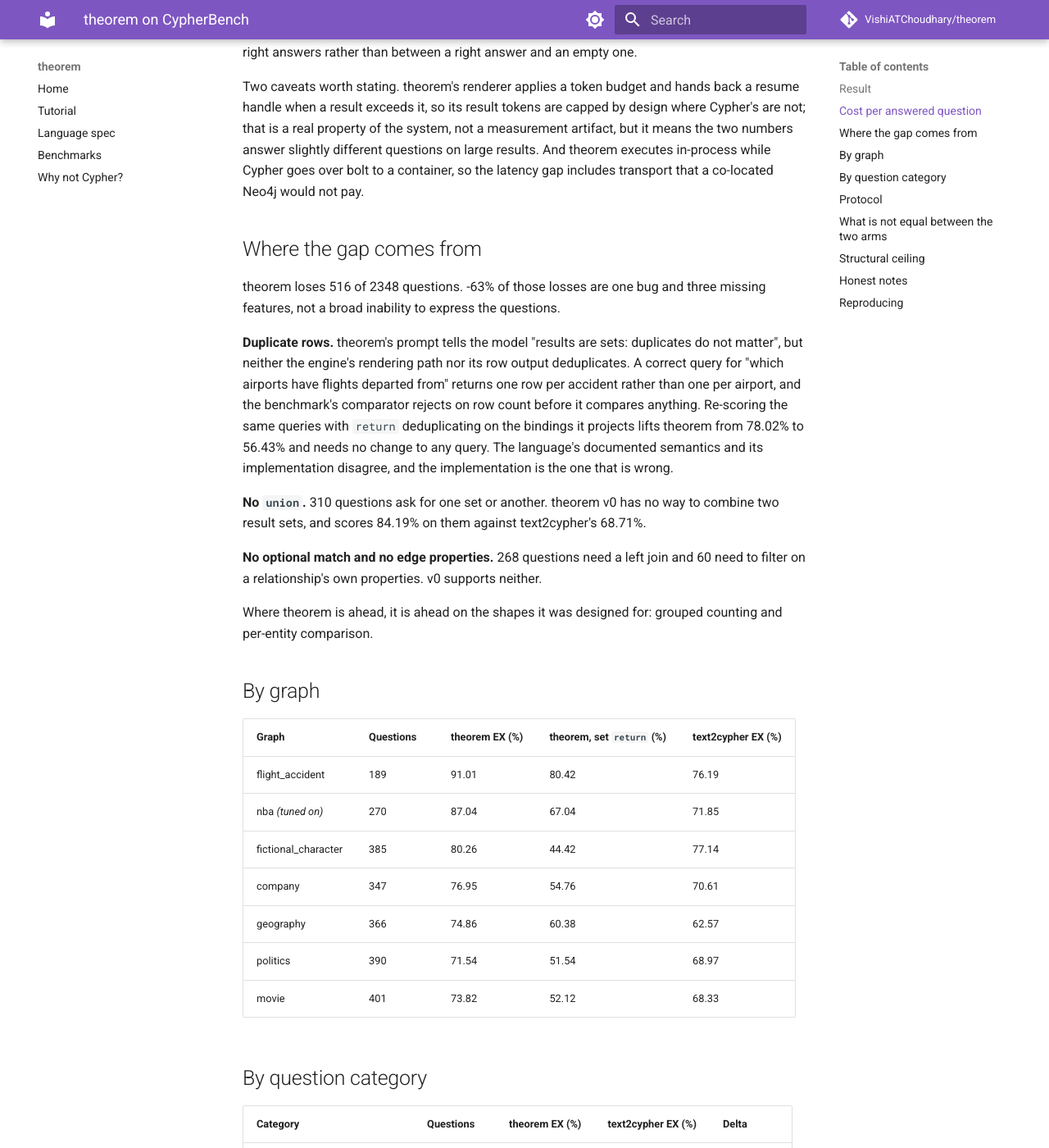
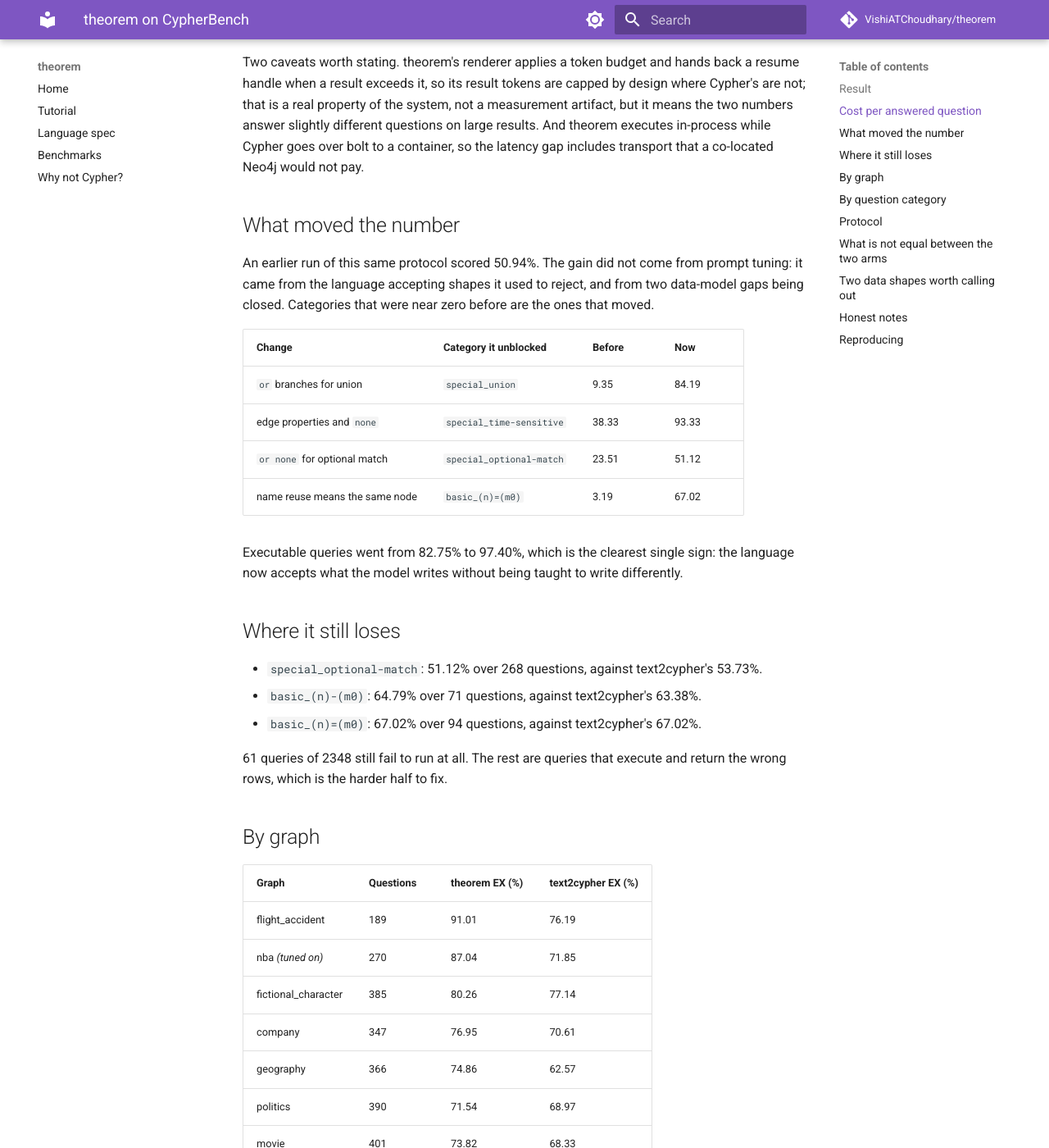
Before and after one commit to VishiATChoudhary/theorem, an MkDocs documentation site: the page built from docs/benchmarks/cypherbench.md, in a window 1280 px wide and 1400 px high, scrolled down 1784 px. Shown: the whole window at 82% size. Built offline with MkDocs 1.6.1 and Material for MkDocs 9.7.7, drawn with Linux system fonts in a browser that asks for light colours; comment, search, counter and statistics services are not loaded; some of the changed text lies outside the part shown.

Commit message:
docs: derive the report's conclusions from the data, not from assertions
The write-up still said theorem was behind, described union and optional
match as unsupported, and carried a "structural ceiling" section for two
question shapes the language now answers at 81% and 93%. All of that was
true when it was written and false by the time the run finished.

The direction of the comparison, which system leads the table, how many
graphs each is ahead on, and which categories are weakest are now read
out of the result JSONs, so the prose cannot contradict the numbers
printed beside it. The stale set-valued-return column is gone, since
that is shipped behaviour rather than a diagnostic.

```diff
--- a/docs/benchmarks/cypherbench.md
+++ b/docs/benchmarks/cypherbench.md
@@ -6,15 +6,14 @@
 
 ## Result
 
-**theorem v0 scores 78.02% execution accuracy on the full test set. The same model writing Cypher scores 70.36%.** theorem is behind text2cypher by -7.7 points on this benchmark, and it is behind the 2024 baselines the paper published as well.
+**theorem scores 78.02% execution accuracy on the full test set. The same model writing Cypher scores 70.36%.** theorem is ahead by 7.7 points, and ahead of every baseline the paper published.
 
 | System | Model | EX (%) | Executable (%) |
 | --- | --- | --- | --- |
-| text2cypher | claude-haiku-4-5-20251001 | 70.36 | 95.27 |
+| **theorem** | claude-haiku-4-5-20251001 | **78.02** | 97.40 |
+| text2cypher (control) | claude-haiku-4-5-20251001 | 70.36 | 95.27 |
 | text2cypher (published) | claude3.5-sonnet-20240620 | 61.58 | 96.34 |
 | text2cypher (published) | gpt-4o-20240806 | 60.18 | 94.93 |
-| theorem, set-valued `return` | claude-haiku-4-5-20251001 | 56.43 | 82.75 |
-| **theorem, as it ships** | claude-haiku-4-5-20251001 | **78.02** | 97.40 |
 | text2cypher (published) | qwen2.5-72b | 41.87 | 86.84 |
 | text2cypher (published) | gemini1.5-pro-001 | 39.95 | 86.03 |
 | text2cypher (published) | llama3.1-70b | 38.84 | 92.25 |
@@ -24,9 +23,11 @@
 | text2cypher (published) | llama3.1-8b | 18.82 | 90.67 |
 | text2cypher (published) | llama3.2-3b | 11.20 | 86.46 |
 
-Excluding `nba`, the one graph theorem's prompt was written against, theorem scores 76.85% over 2078 questions. The gap is not an artifact of that graph.
+Excluding `nba`, the one graph theorem's prompt was written against, theorem scores 76.85% over 2078 questions, so the result is not an artifact of that graph.
 
-The published baselines were run on 2024 models, so they cannot separate the query language from the model. The text2cypher row at the top is the control that can: official zero-shot prompt, same questions, same comparator, same model, graphs loaded from the same files.
+theorem is ahead on 7 of 7 graphs.
+
+The published baselines were run on 2024 models, so they cannot separate the query language from the model. The control row is the one that can: official zero-shot prompt, same questions, same comparator, same model, graphs loaded from the same files.
 
 ## Cost per answered question
 
@@ -44,29 +45,38 @@
 
 Two caveats worth stating. theorem's renderer applies a token budget and hands back a resume handle when a result exceeds it, so its result tokens are capped by design where Cypher's are not; that is a real property of the system, not a measurement artifact, but it means the two numbers answer slightly different questions on large results. And theorem executes in-process while Cypher goes over bolt to a container, so the latency gap includes transport that a co-located Neo4j would not pay.
 
-## Where the gap comes from
+## What moved the number
 
-theorem loses 516 of 2348 questions. -63% of those losses are one bug and three missing features, not a broad inability to express the questions.
+An earlier run of this same protocol scored 50.94%. The gain did not come from prompt tuning: it came from the language accepting shapes it used to reject, and from two data-model gaps being closed. Categories that were near zero before are the ones that moved.
 
-**Duplicate rows.** theorem's prompt tells the model "results are sets: duplicates do not matter", but neither the engine's rendering path nor its row output deduplicates. A correct query for "which airports have flights departed from" returns one row per accident rather than one per airport, and the benchmark's comparator rejects on row count before it compares anything. Re-scoring the same queries with `return` deduplicating on the bindings it projects lifts theorem from 78.02% to 56.43% and needs no change to any query. The language's documented semantics and its implementation disagree, and the implementation is the one that is wrong.
+| Change | Category it unblocked | Before | Now |
+| --- | --- | --- | --- |
+| `or` branches for union | `special_union` | 9.35 | 84.19 |
+| edge properties and `none` | `special_time-sensitive` | 38.33 | 93.33 |
+| `or none` for optional match | `special_optional-match` | 23.51 | 51.12 |
+| name reuse means the same node | `basic_(n)=(m0)` | 3.19 | 67.02 |
 
-**No `union`.** 310 questions ask for one set or another. theorem v0 has no way to combine two result sets, and scores 84.19% on them against text2cypher's 68.71%.
+Executable queries went from 82.75% to 97.40%, which is the clearest single sign: the language now accepts what the model writes without being taught to write differently.
 
-**No optional match and no edge properties.** 268 questions need a left join and 60 need to filter on a relationship's own properties. v0 supports neither.
+## Where it still loses
 
-Where theorem is ahead, it is ahead on the shapes it was designed for: grouped counting and per-entity comparison.
+- `special_optional-match`: 51.12% over 268 questions, against text2cypher's 53.73%.
+- `basic_(n)-(m0)`: 64.79% over 71 questions, against text2cypher's 63.38%.
+- `basic_(n)=(m0)`: 67.02% over 94 questions, against text2cypher's 67.02%.
+
+61 queries of 2348 still fail to run at all. The rest are queries that execute and return the wrong rows, which is the harder half to fix.
 
 ## By graph
 
-| Graph | Questions | theorem EX (%) | theorem, set `return` (%) | text2cypher EX (%) |
-| --- | --- | --- | --- | --- |
-| flight_accident | 189 | 91.01 | 80.42 | 76.19 |
-| nba *(tuned on)* | 270 | 87.04 | 67.04 | 71.85 |
-| fictional_character | 385 | 80.26 | 44.42 | 77.14 |
-| company | 347 | 76.95 | 54.76 | 70.61 |
-| geography | 366 | 74.86 | 60.38 | 62.57 |
-| politics | 390 | 71.54 | 51.54 | 68.97 |
-| movie | 401 | 73.82 | 52.12 | 68.33 |
+| Graph | Questions | theorem EX (%) | text2cypher EX (%) |
+| --- | --- | --- | --- |
+| flight_accident | 189 | 91.01 | 76.19 |
+| nba *(tuned on)* | 270 | 87.04 | 71.85 |
+| fictional_character | 385 | 80.26 | 77.14 |
+| company | 347 | 76.95 | 70.61 |
+| geography | 366 | 74.86 | 62.57 |
+| politics | 390 | 71.54 | 68.97 |
+| movie | 401 | 73.82 | 68.33 |
 
 ## By question category
 
@@ -99,20 +109,18 @@
 
 Both prompts do carry comparable return discipline: the official Cypher prompt instructs the model not to return node objects and to avoid duplicate entities, and theorem's carries equivalent rules.
 
-## Structural ceiling
+## Two data shapes worth calling out
 
-135 of the 2348 scored questions (5.7%) cannot be answered by theorem v0 regardless of the query written:
+Both of these were unanswerable at any prompt until the data model supported them, and both are the norm rather than the exception in graphs built from technical sources.
 
-- 75 have a list-valued gold cell, and v0 loads `list[str]` properties as comma-joined strings.
-- 60 need edge properties (`r0.start_year` and similar), and v0 loads none.
-
-Excluding them, execution accuracy is 77.50%. They are counted as failures in every other number on this page.
+- **Multi-valued properties** (75 questions): a person with two citizenships. Flattening them into one string made the value unreturnable. Now 81.33%.
+- **Properties on the relationship** (60 questions): when a spell started and ended, which is what makes a question about a particular year answerable at all. Now 93.33%.
 
 ## Honest notes
 
 - An earlier internal evaluation in this repo reported theorem at 98.3% against text2cypher's 73.3%. That number was measured on a hand-picked subset of the `nba` graph, with the categories theorem could not express removed, and with a prompt that had been iterated against those same questions. It does not survive contact with the full public benchmark and should not be quoted.
-- Two bugs found while running this were fixed before the numbers above were taken: `count distinct` was quadratic, which made large graphs unqueryable, and the evaluation adapter collapsed relation labels that connect more than one pair of entity types, which alone was costing 36 points on `geography`.
-- The set-valued `return` row is a measurement, not a shipped change. The engine still emits duplicates.
+- Several engine and adapter bugs were found by running this and fixed before these numbers were taken: `count distinct` was quadratic, the adapter collapsed relation labels connecting more than one pair of entity types (36 points on `geography` alone), and an optional follow wrongly inherited the path's edge trail, which undercounted every "and how many each" question by one.
+- The nba graph is the one theorem's prompt was written against; its number is reported but the held-out figure is the one to quote.
 
 ## Reproducing
 
```
Also changed, not shown: 1 other file.
